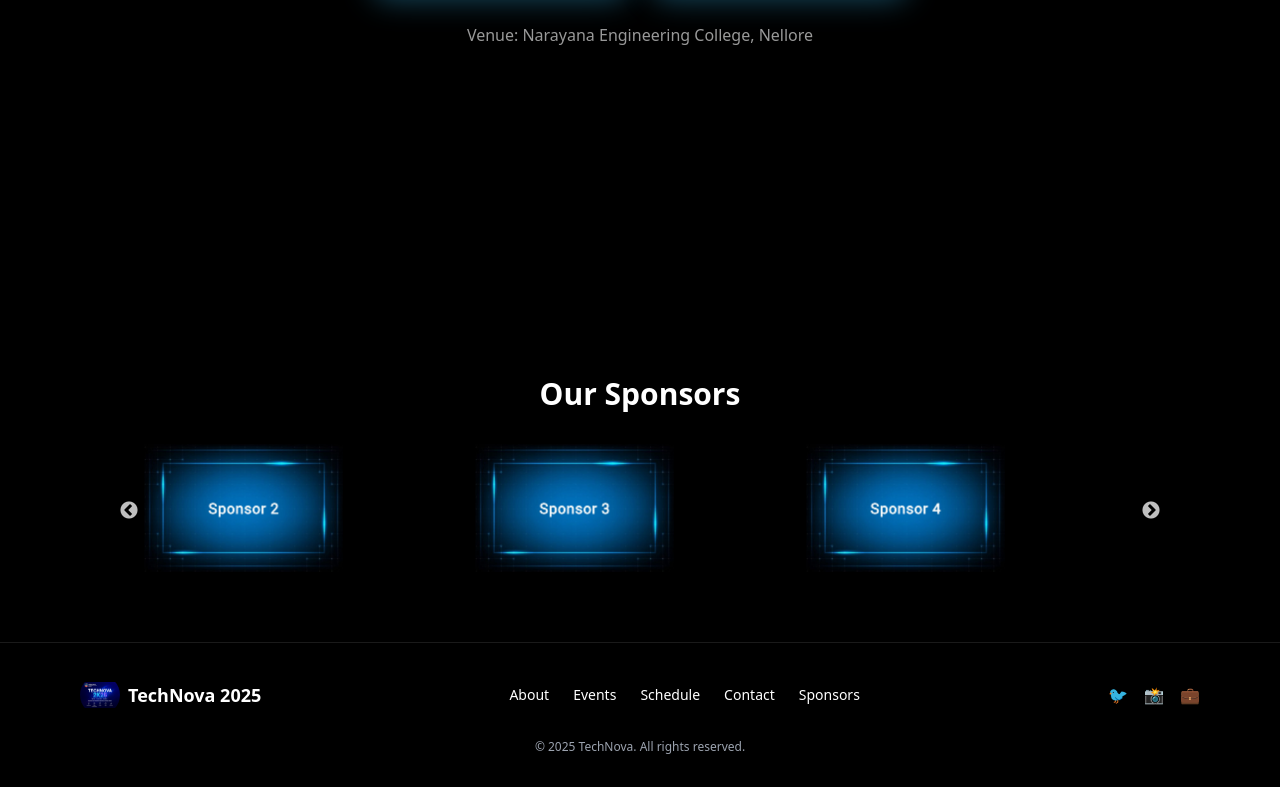
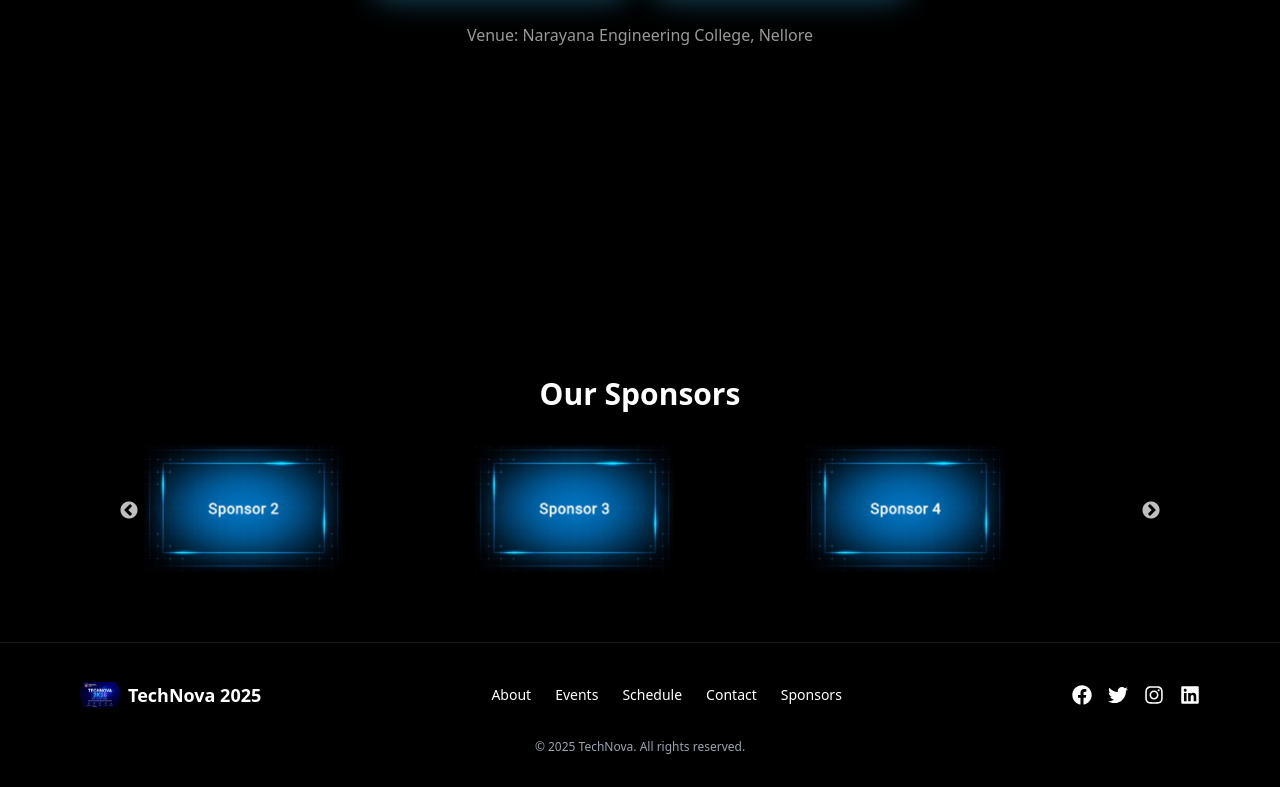
Before and after one commit to hemahimaja/technova2025, a React (Vite) app: page / in a window 1280 px wide. Shown: the part 3724-4511 px from the top of the page. Built offline with nearby package versions, Linux system fonts and the light colour scheme; the HTML template or start-up script is replaced by a standard one.

Commit message:
fix: update footer with icons

```diff
--- a/src/components/Footer.jsx
+++ b/src/components/Footer.jsx
@@ -1,5 +1,8 @@
 import React from "react";
-import logo from "../assets/technova-logo.jpg"; // ✅ Correct path
+import logo from "../assets/technova-logo.jpg";
+
+// ✅ Import social icons from react-icons
+import { FaFacebook, FaTwitter, FaInstagram, FaLinkedin } from "react-icons/fa";
 
 const Footer = () => {
   return (
@@ -8,7 +11,11 @@ const Footer = () => {
 
         {/* ✅ Logo and name */}
         <div className="flex items-center gap-2">
-          <img src={logo} alt="TechNova Logo" className="h-10 w-10 object-contain rounded-full" />
+          <img
+            src={logo}
+            alt="TechNova Logo"
+            className="h-10 w-10 object-contain rounded-full"
+          />
           <span className="font-semibold text-lg">TechNova 2025</span>
         </div>
 
@@ -21,11 +28,20 @@ const Footer = () => {
           <a href="#sponsors" className="hover:text-cyan-300">Sponsors</a>
         </div>
 
-        {/* Socials */}
-        <div className="flex gap-4">
-          <a href="#" aria-label="Twitter" className="hover:text-cyan-300">🐦</a>
-          <a href="#" aria-label="Instagram" className="hover:text-cyan-300">📸</a>
-          <a href="#" aria-label="LinkedIn" className="hover:text-cyan-300">💼</a>
+        {/* ✅ Social Media Icons */}
+        <div className="flex gap-4 text-xl">
+          <a href="#" aria-label="Facebook" className="hover:text-cyan-300">
+            <FaFacebook />
+          </a>
+          <a href="#" aria-label="Twitter" className="hover:text-cyan-300">
+            <FaTwitter />
+          </a>
+          <a href="#" aria-label="Instagram" className="hover:text-cyan-300">
+            <FaInstagram />
+          </a>
+          <a href="#" aria-label="LinkedIn" className="hover:text-cyan-300">
+            <FaLinkedin />
+          </a>
         </div>
       </div>
 
```
